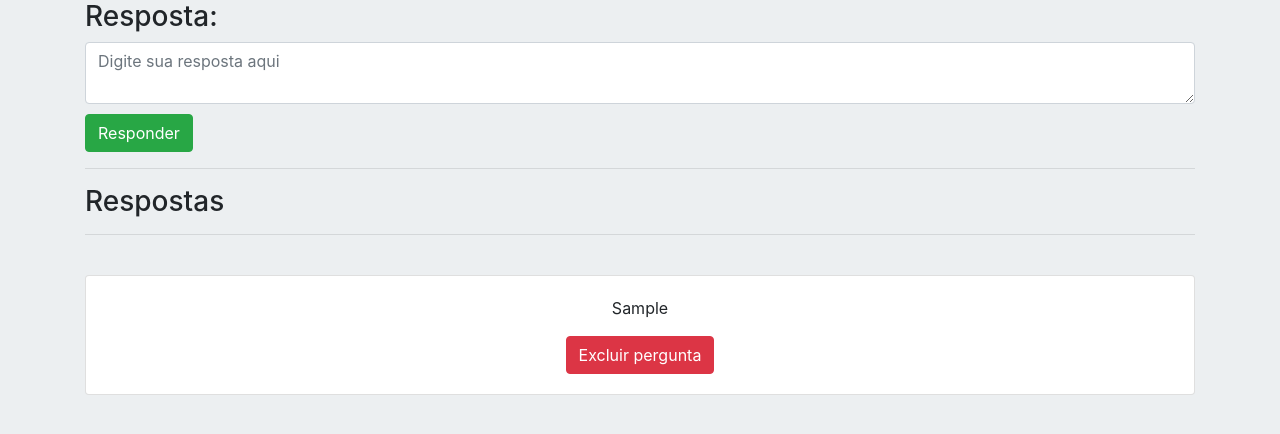
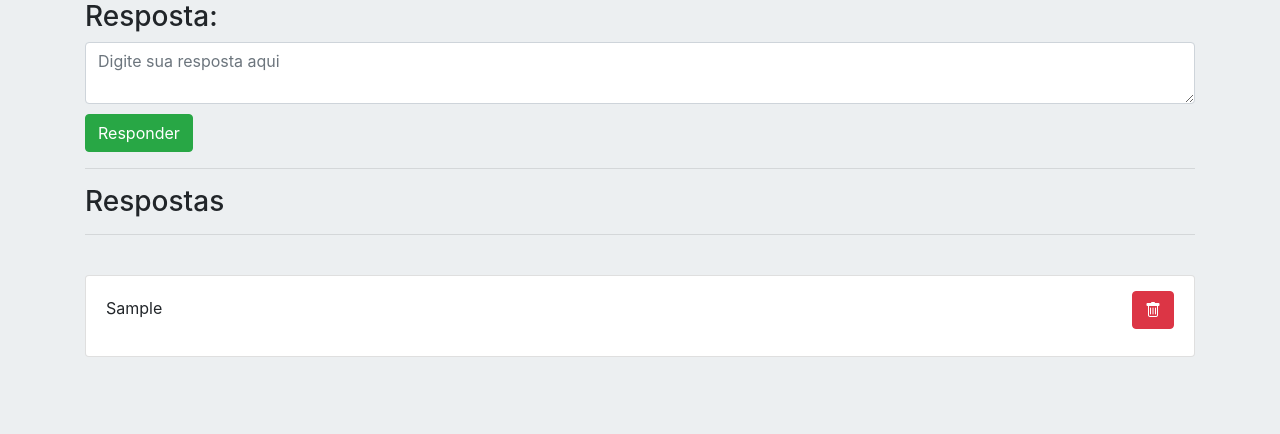
Before and after one commit to Randerson-neves/Question-Bank, a Node server app: template views/resposta.ejs in a window 1280 px wide. Shown: the part 135-569 px from the top of the page. Run offline with Node 20, Linux system fonts and the light colour scheme; the template is opened without the code that fills it: values that come from a table or form of the project are taken from there, others are empty; tables that the repository leaves empty hold one stand-in row (values such as "Sample post"); some libraries are stand-ins or nearby versions.

Commit message:
feat v1.0.0: cria rota para exclusão de perguntas e ajustes de layout

```diff
--- a/app.js
+++ b/app.js
@@ -28,8 +28,7 @@ app.use(express.urlencoded());
 
 //Rotas
 app.get("/",(req, res) =>{
-
-    Pergunta.findAll({ raw: true, order:[
+    Pergunta.findAll({ raw: true, where:{isExcluded:0}, order:[
         ['titulo', 'ASC']
     ]}).then(perguntas =>{
         res.render('index', {
@@ -48,7 +47,8 @@ app.post("/salvarpergunta", (req,res) =>{
 
     Pergunta.create({
         titulo: titulo,
-        descricao: descricao
+        descricao: descricao,
+        isExcluded: 0
     }).then(() =>{
         res.redirect("/");
     });
@@ -97,9 +97,19 @@ app.post("/salvarresposta", (req,res) =>{
 
 })
 
+app.post("/excluirpergunta", (req,res) =>{
+    let {id} = req.body
+    Pergunta.update(
+        {isExcluded:1},
+        {where:{id:id}}
+    ).then(() =>{
+        res.redirect("/");
+    });
+})
+
 app.post("/excluirresposta", (req,res) =>{
     let {id, perguntaId} = req.body
-    Resposta.update(
+    Pergunta.update(
         {isExcluded:1},
         {where:{id:id}}
     ).then(() =>{
--- a/database/Pergunta.js
+++ b/database/Pergunta.js
@@ -9,6 +9,10 @@ const Pergunta = connection.define('perguntas', {
     descricao:{
         type: Sequelize.TEXT,
         allowNull: false
+    },
+    isExcluded:{
+        type: Sequelize.INTEGER,
+        allowNull: false
     }
 });
 
--- a/public/css/style.css
+++ b/public/css/style.css
@@ -10,10 +10,7 @@ body{
     margin-top: 10px;
 }
 
-.allign{
-    text-align: center;
+.form-settings{
+    float:right;
+    margin-top:-45px
 }
-
-.formstile{
-    width: 400px;
-}
--- a/views/partials/cards.ejs
+++ b/views/partials/cards.ejs
@@ -10,6 +10,10 @@
             <div class="card-body">
                 <div class="d-inline bg-primary">
                     <h3><%= pergunta.titulo %></h3>
+                    <form class="form-settings" method="post" action="/excluirpergunta">
+                        <input type="hidden" name="id" value="<%= pergunta.id%>">
+                        <button class="btn btn-danger"><i class="bi bi-trash"></i></button>
+                    </form>
                 </div>
             </div>
 
--- a/views/partials/footer.ejs
+++ b/views/partials/footer.ejs
@@ -1,3 +1,4 @@
 <script src="https://code.jquery.com/jquery-3.5.1.slim.min.js" integrity="sha384-DfXdz2htPH0lsSSs5nCTpuj/zy4C+OGpamoFVy38MVBnE+IbbVYUew+OrCXaRkfj" crossorigin="anonymous"></script>
 <script src="https://cdn.jsdelivr.net/npm/bootstrap@4.5.3/dist/js/bootstrap.bundle.min.js" integrity="sha384-ho+j7jyWK8fNQe+A12Hb8AhRq26LrZ/JpcUGGOn+Y7RsweNrtN/tE3MoK7ZeZDyx" crossorigin="anonymous"></script>
+<script src="https://cdn.jsdelivr.net/npm/bootstrap@5.0.2/dist/js/bootstrap.bundle.min.js"></script>
 </html>
--- a/views/partials/header.ejs
+++ b/views/partials/header.ejs
@@ -7,4 +7,6 @@
     <title>Banco de Perguntas</title>
     <link rel="stylesheet" href="https://cdn.jsdelivr.net/npm/bootstrap@4.5.3/dist/css/bootstrap.min.css" integrity="sha384-TX8t27EcRE3e/ihU7zmQxVncDAy5uIKz4rEkgIXeMed4M0jlfIDPvg6uqKI2xXr2" crossorigin="anonymous">
     <link rel="stylesheet" type="text/css" href="/css/style.css">
+    <link rel="stylesheet" href="https://cdn.jsdelivr.net/npm/bootstrap-icons@1.5.0/font/bootstrap-icons.css">
+
 </head>
--- a/views/resposta.ejs
+++ b/views/resposta.ejs
@@ -18,13 +18,12 @@
         <% respostas.forEach(resposta =>{%>
             <br>
             <div class="card">
-                <div class="card-body text-center">
-
-                    <p><%= resposta.corpo%></p>
-                    <form method="post" action="/excluirresposta">
+                <div class="card-body">
+                    <p class="answer-marg"><%= resposta.corpo%></p>
+                    <form class="form-settings" method="post" action="/excluirresposta">
                         <input name="perguntaId" type="hidden" value="<%= pergunta.id%>">
                         <input type="hidden" name="id" value="<%= resposta.id%>">
-                        <button class="btn btn-danger">Excluir pergunta</button>
+                        <button class="btn btn-danger"><i class="bi bi-trash"></i></button>
                     </form>
 
                 </div>
```
